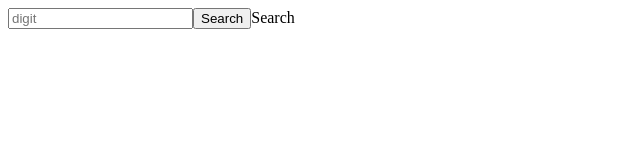
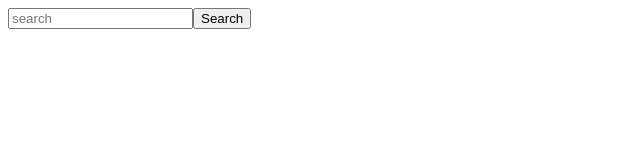
Before and after one commit to mattemutti/vite-boolflix, a Vue app: page / in a window 1280 px wide. Shown: the top 160 px of the page, without its empty margins (0-640 px from the left). Built offline with nearby package versions, Linux system fonts and the light colour scheme.

Commit message:
update array movies data

```diff
--- a/src/components/AppHeader.vue
+++ b/src/components/AppHeader.vue
@@ -9,7 +9,7 @@ export default {
 	data() {
 		return {
 			state,
-			movies: [],
+
 
 		}
 	},
@@ -20,8 +20,8 @@ export default {
 </script>
 <template>
 
-	<input type="text" placeholder="digit" v-model="state.searchText">
-	<button @click="state.searchTitle">{{ state.message }}</button>
+	<input type="text" placeholder="search" v-model="state.searchText">
+	<button @click="state.searchTitle">{{ state.nameButton }}</button>
 
 </template>
 <style></style>
--- a/src/components/AppMain.vue
+++ b/src/components/AppMain.vue
@@ -4,7 +4,8 @@ export default {
 	name: 'AppMain',		//nome del componente che serve per esportarlo
 	data() {
 		return {
-			state
+			state,
+
 
 		}
 	}
@@ -12,7 +13,13 @@ export default {
 </script>
 <template>
 
-	{{ state.message }}
+	<div v-if="state.createListMovies === true">
+
+		<div v-for="movie in state.movies">
+			Titolo:{{ movie.results }}
+
+		</div>
+	</div>
 
 </template>
 <style></style>
--- a/src/state.js
+++ b/src/state.js
@@ -2,19 +2,24 @@ import { reactive } from 'vue';
 import axios from 'axios';
 
 export const state = reactive({
-	message: 'Search',
+	nameButton: 'Search',
 	searchText: '',
+	createListMovies: false,
+	movies: [],
 
 
 	searchTitle() {
-		console.log('funzione richiamata');
+		//console.log('funzione richiamata');
 		// qui richiamo la funzione che ricerca il titolo inserito dall'utente nel input, nel database di db movie
 		axios
 			.get('https://api.themoviedb.org/3/search/movie?api_key=80957307a07de1c274de94c5be154b47&query=' + this.searchText)
 			.then(resp => {
-				console.log(resp);
-				this.movies = resp
-				console.log(this.searchText);
+				//console.log(resp);
+				this.movies = resp;
+				//console.log(this.searchText);
+				this.createListMovies = true;
+				//console.log(this.createListMovies);
+				console.log(this.movies);
 			})
 
 	}
```
